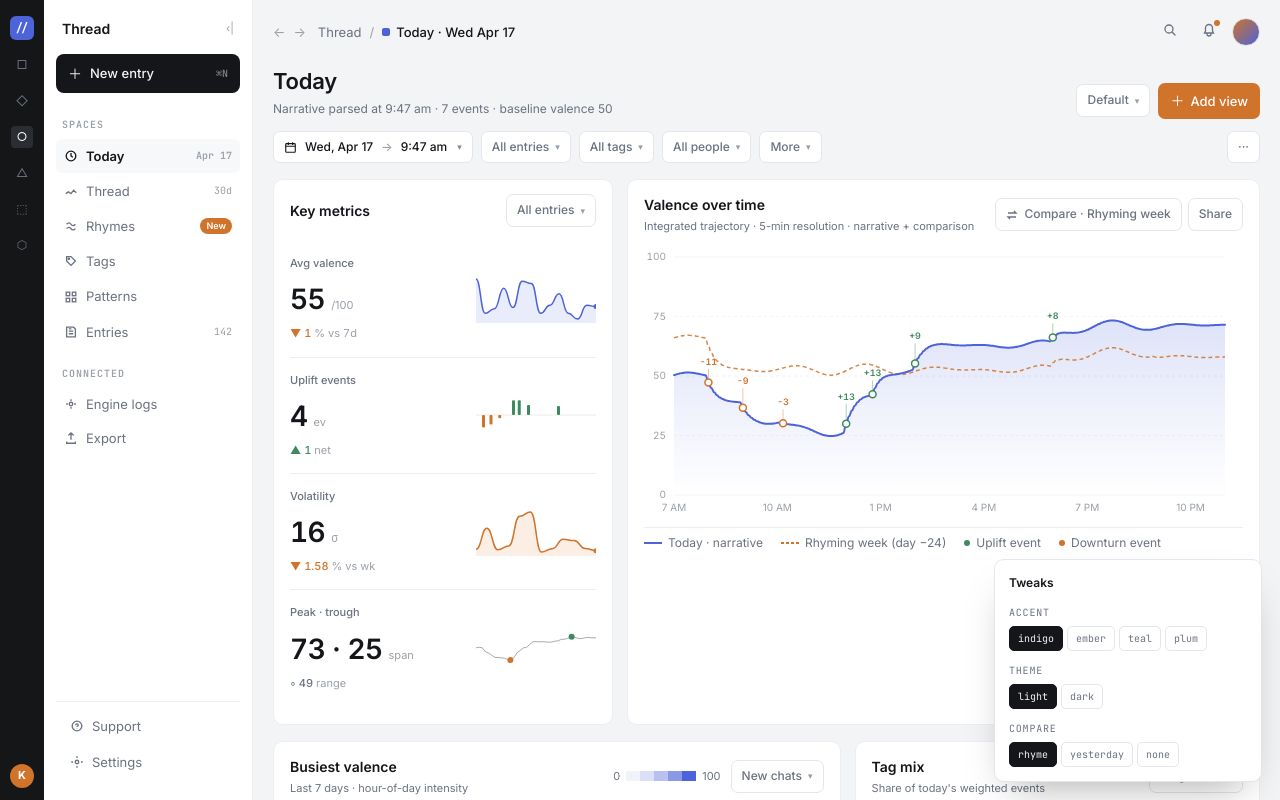
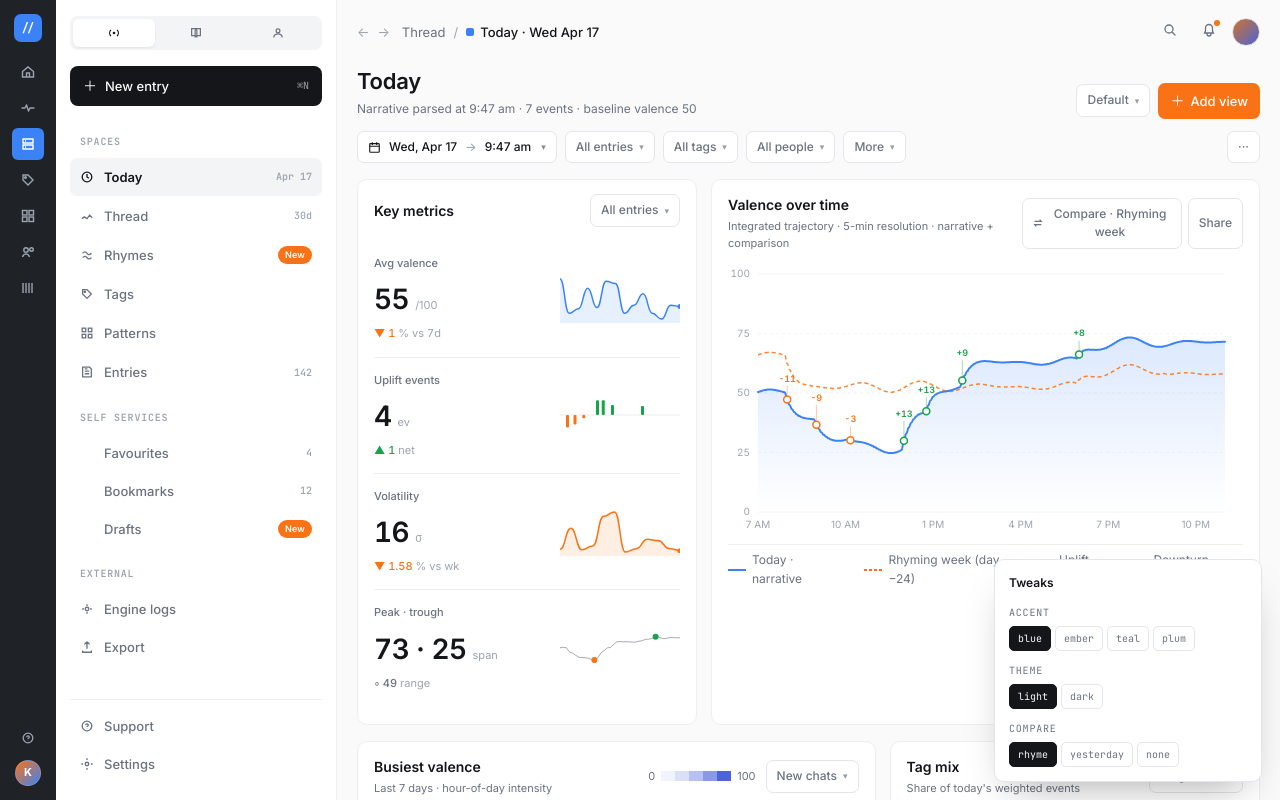
Before and after one commit to the-similarity/base, a Next.js app in the folder the-similarity-app/: page /prudent in a window 1280 px wide. Shown: the top 800 px of the page. Built offline with nearby package versions, Linux system fonts and the light colour scheme.

Commit message:
polish(prudent): switch palette to pure blue + orange CTA + warm off-white

```diff
--- a/the-similarity-app/app/prudent/dashboard.tsx
+++ b/the-similarity-app/app/prudent/dashboard.tsx
@@ -31,7 +31,7 @@ import {
   type HistoryDay,
 } from "./engine";
 
-type Accent = "indigo" | "ember" | "teal" | "plum";
+type Accent = "blue" | "ember" | "teal" | "plum";
 type Theme = "light" | "dark";
 type CompareMode = "rhyme" | "yesterday" | "none";
 
@@ -43,7 +43,7 @@ interface Tweaks {
 }
 
 const TWEAK_DEFAULTS: Tweaks = {
-  accent: "indigo",
+  accent: "blue",
   density: "comfortable",
   theme: "light",
   compare: "rhyme",
@@ -51,11 +51,25 @@ const TWEAK_DEFAULTS: Tweaks = {
 
 const SAMPLE = `Woke up heavy, kind of anxious about the deadline. The morning was rough — emails piled up before I even had coffee. Slow standup, I barely talked. Around noon I went for a walk in the park and things started to lift. Ran into a friend who'd just moved back; we laughed about something stupid for twenty minutes. The afternoon clicked — I got into a flow and the code finally worked. Dinner was calm, read a little before bed.`;
 
+// Accent palette. Pure blue (#3B82F6) is the investor-ready default; the
+// remaining three are warm-minded alternates, each chosen so their light-variant
+// (70% mix with white) reads as a plausible "compare" shade in the chart.
 const ACCENT_HEX: Record<Accent, string> = {
-  indigo: "#4c63d9",
-  ember: "#d0732b",
-  teal: "#2f7d86",
-  plum: "#7a4789",
+  blue: "#3B82F6",
+  ember: "#EA580C",
+  teal: "#0E7490",
+  plum: "#7C3AED",
+};
+
+// Lighter companion hue (~45% value above the base) used for compare curves
+// and the concentric donut secondary ring. Derived from ACCENT_HEX by mixing
+// with white in the HSL space — we precompute so the renderer stays fast and
+// the chart can't drift from the palette.
+const ACCENT_SOFT_HEX: Record<Accent, string> = {
+  blue: "#93C5FD",
+  ember: "#FDBA74",
+  teal: "#67E8F9",
+  plum: "#C4B5FD",
 };
 
 // ═══════════════════════════════════════════════════════════════════════
@@ -71,9 +85,13 @@ export default function Dashboard() {
 
   useEffect(() => {
     // Scope accent + theme to the dashboard root, never mutate global <html>.
+    // We propagate both the base hue and its soft companion so the donut, the
+    // heatmap, and the compare-curve can derive a two-tone family without
+    // having to import the HEX table at the call site.
     const el = rootRef.current;
     if (!el) return;
     el.style.setProperty("--accent", ACCENT_HEX[tweaks.accent]);
+    el.style.setProperty("--accent-mid", ACCENT_SOFT_HEX[tweaks.accent]);
     el.classList.toggle("prudent-dark", tweaks.theme === "dark");
   }, [tweaks.accent, tweaks.theme]);
 
@@ -180,43 +198,66 @@ export default function Dashboard() {
 
       <style>{`
         .prudent-root {
-          --app-bg: #f3f4f6;
-          --sidebar: #ffffff;
-          --panel: #ffffff;
-          --text: #14161a;
-          --muted: #6b7280;
-          --faint: #9aa0a8;
-          --line: #eceef1;
-          --line-mid: #e3e6ea;
-          --hover: #f7f8fa;
-          --ink: #14161a;
-          --accent: #4c63d9;
-          --accent-soft: #c9d0f2;
-          --warm: #d0732b;
-          --warm-soft: #f4dcc2;
-          --cool: #3d7b87;
-          --green: #3d8a5f;
+          /* Airy warm-white canvas. The 4-point delta between --app-bg and
+             --panel (FAFAFA → FFFFFF) is enough to read as a lifted card in
+             daylight but stays invisible under color-deficient rendering. */
+          --app-bg: #FAFAFA;
+          --sidebar: #FFFFFF;
+          --panel: #FFFFFF;
+          --text: #14161A;
+          --muted: #6B7280;
+          --faint: #9CA3AF;
+          --line: #ECEEF1;
+          --line-mid: #E3E6EA;
+          --hover: #F3F4F6;
+          --ink: #14161A;
+          /* Pure blue primary — replaces the old muted indigo. Keep both the
+             saturated stroke (#3B82F6) and its soft pair (#93C5FD) so charts
+             with two series can stay in-family rather than bleeding into
+             secondary hues. */
+          --accent: #3B82F6;
+          --accent-mid: #93C5FD;
+          --accent-soft: #DBEAFE;
+          --accent-ink: #1D4ED8;
+          /* Orange CTA (tailwind orange-500/600). Reserved for primary-action
+             surfaces and "New" badges. Never applied to analytical strokes. */
+          --warm: #F97316;
+          --warm-strong: #EA580C;
+          --warm-soft: #FED7AA;
+          --cool: #0E7490;
+          --green: #16A34A;
+          --rail: #1F2328;
+          --rail-ink: #9CA3AF;
+          --rail-active: #2A2F36;
           --mono: 'JetBrains Mono', 'SF Mono', Consolas, monospace;
           --serif: 'Newsreader', Georgia, serif;
-          font-family: 'Inter', -apple-system, BlinkMacSystemFont, sans-serif;
+          font-family: 'Inter', -apple-system, BlinkMacSystemFont, 'Segoe UI', sans-serif;
           background: var(--app-bg);
           color: var(--text);
           -webkit-font-smoothing: antialiased;
-          font-feature-settings: 'cv11','ss01';
+          font-feature-settings: 'cv11','ss01','cv03';
           min-height: 100vh;
         }
         .prudent-root.prudent-dark {
-          --app-bg: #0e0f11;
-          --sidebar: #141618;
-          --panel: #17191c;
-          --text: #e8e9ec;
-          --muted: #8a8f96;
-          --faint: #55595f;
-          --line: #1f2226;
-          --line-mid: #26292d;
-          --hover: #1b1d20;
-          --ink: #e8e9ec;
-          --accent-soft: #2a3158;
+          /* Warm near-black dark theme. The panel bg has a hint of
+             warmth (#17191C) rather than pure neutral to avoid the cold
+             "inverted screenshot" look of naive dark modes. */
+          --app-bg: #0E0F11;
+          --sidebar: #131518;
+          --panel: #17191C;
+          --text: #EDEEF0;
+          --muted: #9AA0A8;
+          --faint: #636771;
+          --line: #23262B;
+          --line-mid: #2C3036;
+          --hover: #1D2024;
+          --ink: #F5F6F8;
+          --accent-soft: #1E3A8A;
+          --accent-mid: #60A5FA;
+          --warm-soft: #7C2D12;
+          --rail: #0A0B0D;
+          --rail-ink: #6B7280;
+          --rail-active: #1F2328;
         }
         .prudent-root *, .prudent-root *::before, .prudent-root *::after {
           box-sizing: border-box;
@@ -281,23 +322,26 @@ function Sidebar({ nav, setNav, onCompose }: SidebarProps) {
         borderRight: "1px solid var(--line)",
       }}
     >
+      {/* Icon rail — intentionally very dark (#1F2328) so the secondary nav
+          reads as an airy white column next to it. The active glyph gets a
+          filled square background in accent blue to match the reference. */}
       <div
         style={{
-          width: 44,
-          background: "#141618",
+          width: 56,
+          background: "var(--rail)",
           display: "flex",
           flexDirection: "column",
           alignItems: "center",
-          padding: "16px 0 12px 0",
-          gap: 14,
+          padding: "14px 0 14px 0",
+          gap: 4,
         }}
       >
         <div
           style={{
-            width: 24,
-            height: 24,
+            width: 28,
+            height: 28,
             background: "var(--accent)",
-            borderRadius: 6,
+            borderRadius: 7,
             display: "flex",
             alignItems: "center",
             justifyContent: "center",
@@ -305,34 +349,60 @@ function Sidebar({ nav, setNav, onCompose }: SidebarProps) {
             fontWeight: 700,
             fontSize: 12,
             fontFamily: "var(--mono)",
+            marginBottom: 10,
           }}
         >
           //
         </div>
-        {["□", "◇", "○", "△", "⬚", "⬡"].map((g, i) => (
-          <div
-            key={i}
+        {[
+          { id: "home", active: false },
+          { id: "pulse", active: false },
+          { id: "thread", active: true },
+          { id: "tags", active: false },
+          { id: "grid", active: false },
+          { id: "people", active: false },
+          { id: "library", active: false },
+        ].map((g) => (
+          <button
+            key={g.id}
             style={{
-              width: 22,
-              height: 22,
+              width: 32,
+              height: 32,
               display: "flex",
               alignItems: "center",
               justifyContent: "center",
-              color: i === 2 ? "#fff" : "#6b7280",
-              fontSize: 12,
-              background: i === 2 ? "#2a2d32" : "transparent",
-              borderRadius: 4,
+              color: g.active ? "#fff" : "var(--rail-ink)",
+              background: g.active ? "var(--accent)" : "transparent",
+              borderRadius: 6,
+              transition: "background 120ms ease",
             }}
           >
-            {g}
-          </div>
+            <RailGlyph id={g.id} />
+          </button>
         ))}
         <div style={{ flex: 1 }} />
+        <button
+          style={{
+            width: 28,
+            height: 28,
+            display: "flex",
+            alignItems: "center",
+            justifyContent: "center",
+            color: "var(--rail-ink)",
+            borderRadius: 6,
+          }}
+          title="Help"
+        >
+          <svg width="14" height="14" viewBox="0 0 16 16" fill="none" stroke="currentColor" strokeWidth="1.5">
+            <circle cx="8" cy="8" r="5.5" />
+            <path d="M6.5 7a1.5 1.5 0 113 0c0 1-1.5 1-1.5 2M8 11.2v.1" />
+          </svg>
+        </button>
         <div
           style={{
-            width: 24,
-            height: 24,
-            background: "var(--warm)",
+            width: 26,
+            height: 26,
+            background: "linear-gradient(135deg, #F97316, #3B82F6)",
             borderRadius: "50%",
             display: "flex",
             alignItems: "center",
@@ -340,26 +410,49 @@ function Sidebar({ nav, setNav, onCompose }: SidebarProps) {
             color: "#fff",
             fontSize: 11,
             fontWeight: 700,
+            marginTop: 4,
+            border: "1px solid rgba(255,255,255,0.12)",
           }}
         >
           K
         </div>
       </div>
-      <div style={{ width: 208, padding: "14px 12px", display: "flex", flexDirection: "column" }}>
+      <div style={{ width: 280, padding: "16px 14px", display: "flex", flexDirection: "column" }}>
+        {/* 3-way segmented tab control (live / book / person). Modeled on the
+            reference screenshot: pill track with one active icon. */}
         <div
           style={{
             display: "flex",
-            alignItems: "center",
-            justifyContent: "space-between",
-            padding: "4px 6px 14px 6px",
+            background: "var(--hover)",
+            borderRadius: 8,
+            padding: 3,
+            marginBottom: 16,
           }}
         >
-          <div style={{ display: "flex", alignItems: "center", gap: 8 }}>
-            <div style={{ fontWeight: 600, fontSize: 14 }}>Thread</div>
-          </div>
-          <button style={{ fontSize: 11, color: "var(--faint)" }} title="Collapse">
-            ‹|
-          </button>
+          {[
+            { id: "live", icon: "live" },
+            { id: "book", icon: "book" },
+            { id: "person", icon: "person" },
+          ].map((t, i) => (
+            <button
+              key={t.id}
+              style={{
+                flex: 1,
+                padding: "7px 0",
+                borderRadius: 6,
+                background: i === 0 ? "var(--panel)" : "transparent",
+                color: i === 0 ? "var(--ink)" : "var(--muted)",
+                display: "flex",
+                alignItems: "center",
+                justifyContent: "center",
+                boxShadow: i === 0 ? "0 1px 2px rgba(20,22,26,0.08)" : "none",
+                transition: "background 120ms ease",
+              }}
+              aria-label={t.id}
+            >
+              <SegIcon id={t.icon} />
+            </button>
+          ))}
         </div>
 
         <button
@@ -370,32 +463,20 @@ function Sidebar({ nav, setNav, onCompose }: SidebarProps) {
             justifyContent: "space-between",
             background: "var(--ink)",
             color: "var(--app-bg)",
-            padding: "9px 12px",
+            padding: "10px 13px",
             borderRadius: 8,
             fontSize: 13,
             fontWeight: 500,
-            marginBottom: 14,
+            marginBottom: 18,
           }}
         >
           <span style={{ display: "flex", alignItems: "center", gap: 8 }}>
-            <span style={{ fontSize: 14 }}>＋</span> New entry
+            <span style={{ fontSize: 14, lineHeight: 1 }}>＋</span> New entry
           </span>
-          <span style={{ fontSize: 10, opacity: 0.5, fontFamily: "var(--mono)" }}>⌘N</span>
+          <span style={{ fontSize: 10, opacity: 0.55, fontFamily: "var(--mono)" }}>⌘N</span>
         </button>
 
-        <div
-          className="mono"
-          style={{
-            fontSize: 10,
-            color: "var(--faint)",
-            letterSpacing: "0.1em",
-            padding: "10px 6px 6px 6px",
-            textTransform: "uppercase",
-            fontWeight: 600,
-          }}
-        >
-          Spaces
-        </div>
+        <SectionLabel>Spaces</SectionLabel>
         {items.map((it) => (
           <button
             key={it.id}
@@ -404,17 +485,18 @@ function Sidebar({ nav, setNav, onCompose }: SidebarProps) {
               display: "flex",
               alignItems: "center",
               justifyContent: "space-between",
-              padding: "7px 8px",
-              borderRadius: 6,
+              padding: "9px 10px",
+              borderRadius: 7,
               fontSize: 13,
               background: nav === it.id ? "var(--hover)" : "transparent",
               color: nav === it.id ? "var(--ink)" : "var(--muted)",
-              fontWeight: nav === it.id ? 600 : 400,
+              fontWeight: nav === it.id ? 600 : 450,
               textAlign: "left",
               marginBottom: 1,
+              transition: "background 100ms ease, color 100ms ease",
             }}
           >
-            <span style={{ display: "flex", alignItems: "center", gap: 8 }}>
+            <span style={{ display: "flex", alignItems: "center", gap: 10 }}>
               <NavGlyph id={it.id} active={nav === it.id} />
               {it.label}
             </span>
@@ -424,9 +506,10 @@ function Sidebar({ nav, setNav, onCompose }: SidebarProps) {
                   fontSize: 9,
                   background: "var(--warm)",
                   color: "#fff",
-                  padding: "1px 6px",
-                  borderRadius: 8,
+                  padding: "2px 7px",
+                  borderRadius: 10,
                   fontWeight: 600,
+                  letterSpacing: "0.02em",
                 }}
               >
                 New
@@ -439,30 +522,24 @@ function Sidebar({ nav, setNav, onCompose }: SidebarProps) {
           </button>
         ))}
 
-        <div
-          className="mono"
-          style={{
-            fontSize: 10,
-            color: "var(--faint)",
-            letterSpacing: "0.1em",
-            padding: "16px 6px 6px 6px",
-            textTransform: "uppercase",
-            fontWeight: 600,
-          }}
-        >
-          Connected
-        </div>
+        <SectionLabel top={18}>Self services</SectionLabel>
+        <NavLink label="Favourites" hint="4" />
+        <NavLink label="Bookmarks" hint="12" />
+        <NavLink label="Drafts" fresh />
+
+        <SectionLabel top={18}>External</SectionLabel>
         {Ext.map((it) => (
           <button
             key={it.id}
             style={{
               display: "flex",
               alignItems: "center",
-              gap: 8,
-              padding: "7px 8px",
+              gap: 10,
+              padding: "9px 10px",
               fontSize: 13,
               color: "var(--muted)",
               textAlign: "left",
+              fontWeight: 450,
             }}
           >
             <NavGlyph id={it.id} />
@@ -473,22 +550,24 @@ function Sidebar({ nav, setNav, onCompose }: SidebarProps) {
         <div style={{ flex: 1 }} />
         <div
           style={{
-            padding: "8px 6px",
+            padding: "8px 0 2px 0",
             borderTop: "1px solid var(--line)",
             display: "flex",
             flexDirection: "column",
-            gap: 4,
+            gap: 2,
+            marginTop: 10,
           }}
         >
           <button
             style={{
               display: "flex",
               alignItems: "center",
-              gap: 8,
-              padding: "6px 8px",
+              gap: 10,
+              padding: "8px 10px",
               fontSize: 13,
               color: "var(--muted)",
               textAlign: "left",
+              fontWeight: 450,
             }}
           >
             <NavGlyph id="support" /> Support
@@ -497,11 +576,12 @@ function Sidebar({ nav, setNav, onCompose }: SidebarProps) {
             style={{
               display: "flex",
               alignItems: "center",
-              gap: 8,
-              padding: "6px 8px",
+              gap: 10,
+              padding: "8px 10px",
               fontSize: 13,
               color: "var(--muted)",
               textAlign: "left",
+              fontWeight: 450,
             }}
           >
             <NavGlyph id="settings" /> Settings
@@ -510,6 +590,149 @@ function Sidebar({ nav, setNav, onCompose }: SidebarProps) {
       </div>
     </aside>
   );
+}
+
+// Reusable uppercase section label. Section headers in the reference sit
+// with 10px uppercase, 0.08em tracking, bold weight; we enforce that here so
+// every group stays visually consistent even as the nav grows.
+function SectionLabel({ children, top = 10 }: { children: React.ReactNode; top?: number }) {
+  return (
+    <div
+      className="mono"
+      style={{
+        fontSize: 10,
+        color: "var(--faint)",
+        letterSpacing: "0.08em",
+        padding: `${top}px 10px 8px 10px`,
+        textTransform: "uppercase",
+        fontWeight: 600,
+      }}
+    >
+      {children}
+    </div>
+  );
+}
+
+// A small, auxiliary nav link used in Self-services / External sections. Kept
+// inline rather than re-using the main `items` loop so the "fresh" badge and
+// the hint shape can stay purely presentational.
+function NavLink({ label, hint, fresh }: { label: string; hint?: string; fresh?: boolean }) {
+  return (
+    <button
+      style={{
+        display: "flex",
+        alignItems: "center",
+        justifyContent: "space-between",
+        padding: "9px 10px",
+        borderRadius: 7,
+        fontSize: 13,
+        color: "var(--muted)",
+        textAlign: "left",
+        fontWeight: 450,
+      }}
+    >
+      <span style={{ display: "flex", alignItems: "center", gap: 10 }}>
+        <NavGlyph id={label.toLowerCase()} />
+        {label}
+      </span>
+      {fresh ? (
+        <span
+          style={{
+            fontSize: 9,
+            background: "var(--warm)",
+            color: "#fff",
+            padding: "2px 7px",
+            borderRadius: 10,
+            fontWeight: 600,
+            letterSpacing: "0.02em",
+          }}
+        >
+          New
+        </span>
+      ) : hint ? (
+        <span className="mono" style={{ fontSize: 10, color: "var(--faint)" }}>
+          {hint}
+        </span>
+      ) : null}
+    </button>
+  );
+}
+
+// Thin stroked glyphs for the outer rail. Kept visually simple so they read
+// as a single monochrome family against the dark rail.
+function RailGlyph({ id }: { id: string }) {
+  const common = { width: 16, height: 16, fill: "none", stroke: "currentColor", strokeWidth: 1.4 };
+  const glyphs: Record<string, React.ReactElement> = {
+    home: (
+      <svg {...common} viewBox="0 0 16 16">
+        <path d="M2.5 7.5L8 3l5.5 4.5V13H2.5z" />
+        <path d="M6.5 13V9h3v4" />
+      </svg>
+    ),
+    pulse: (
+      <svg {...common} viewBox="0 0 16 16">
+        <path d="M2 8h3l1.5-3 2 6 1.5-3H14" strokeLinecap="round" strokeLinejoin="round" />
+      </svg>
+    ),
+    thread: (
+      <svg {...common} viewBox="0 0 16 16">
+        <path d="M3 3h10v4H3zM3 9h10v4H3z" />
+        <path d="M5 5h1M5 11h1" />
+      </svg>
+    ),
+    tags: (
+      <svg {...common} viewBox="0 0 16 16">
+        <path d="M3 3h5l5 5-5 5-5-5V3z" />
+        <circle cx="5.5" cy="5.5" r="0.8" fill="currentColor" />
+      </svg>
+    ),
+    grid: (
+      <svg {...common} viewBox="0 0 16 16">
+        <rect x="2.5" y="2.5" width="4.5" height="4.5" />
+        <rect x="9" y="2.5" width="4.5" height="4.5" />
+        <rect x="2.5" y="9" width="4.5" height="4.5" />
+        <rect x="9" y="9" width="4.5" height="4.5" />
+      </svg>
+    ),
+    people: (
+      <svg {...common} viewBox="0 0 16 16">
+        <circle cx="6" cy="6" r="2.2" />
+        <path d="M2.5 13c.5-2 1.8-3 3.5-3s3 1 3.5 3" />
+        <circle cx="11.5" cy="5.5" r="1.8" />
+      </svg>
+    ),
+    library: (
+      <svg {...common} viewBox="0 0 16 16">
+        <path d="M3 3v10M6 3v10M9 3v10M12 3v10" />
+      </svg>
+    ),
+  };
+  return glyphs[id] ?? glyphs.grid;
+}
+
+// Segmented tab icons (live / book / person).
+function SegIcon({ id }: { id: string }) {
+  const common = { width: 14, height: 14, fill: "none", stroke: "currentColor", strokeWidth: 1.4 };
+  const g: Record<string, React.ReactElement> = {
+    live: (
+      <svg {...common} viewBox="0 0 16 16">
+        <circle cx="8" cy="8" r="1.5" fill="currentColor" stroke="none" />
+        <path d="M4.5 11.5a5 5 0 010-7M11.5 11.5a5 5 0 000-7" />
+      </svg>
+    ),
+    book: (
+      <svg {...common} viewBox="0 0 16 16">
+        <path d="M3 3h4a2 2 0 012 2v8a2 2 0 00-2-2H3zM13 3H9a2 2 0 00-2 2v8a2 2 0 012-2h4z" />
+      </svg>
+    ),
+    person: (
+      <svg {...common} viewBox="0 0 16 16">
+        <circle cx="8" cy="5.5" r="2.2" />
+        <path d="M3 13c.5-2.5 2.4-4 5-4s4.5 1.5 5 4" />
+      </svg>
+    ),
+  };
+  return g[id] ?? g.live;
 }
 
 function NavGlyph({ id, active }: { id: string; active?: boolean }) {
@@ -2208,7 +2431,7 @@ function TweaksPanel({ tweaks, setTweak }: TweaksPanelProps) {
           >
             accent
           </div>
-          {opts("accent", ["indigo", "ember", "teal", "plum"] as const)}
+          {opts("accent", ["blue", "ember", "teal", "plum"] as const)}
         </div>
         <div>
           <div
```
